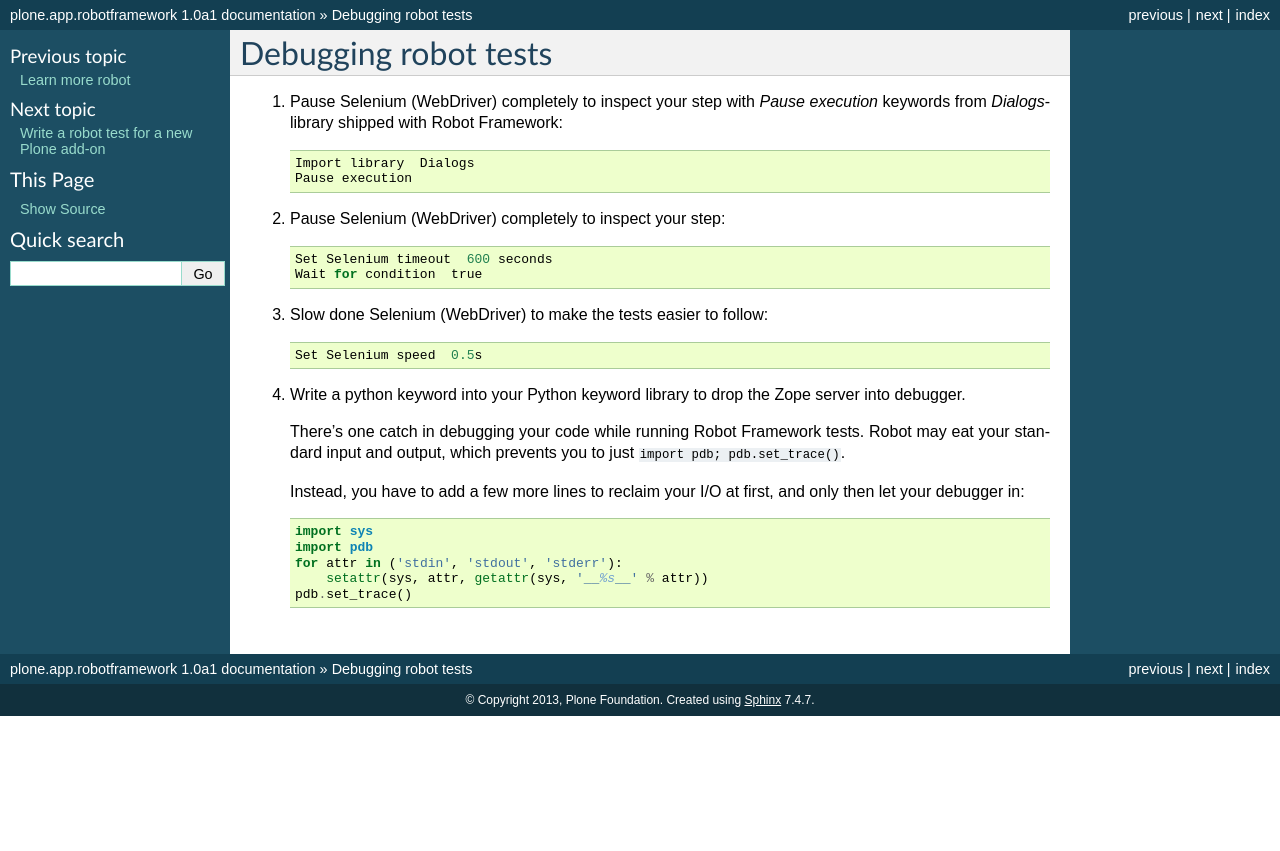
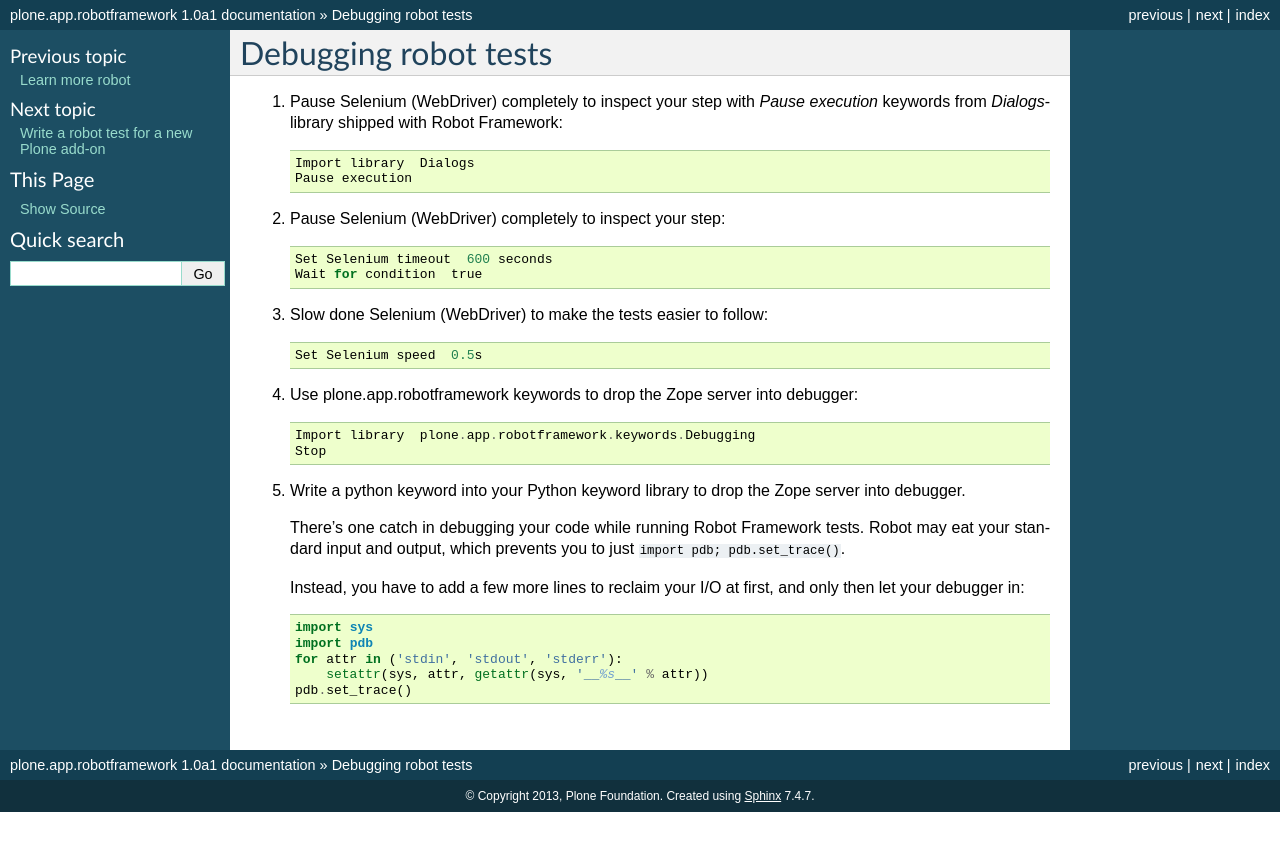
Before and after one commit to plone/plone.app.robotframework, a Sphinx documentation site: the page built from docs/source/debugging.rst, in a window 1280 px wide. Shown: the top 851 px of the page. Built offline with Sphinx 7.4.7, drawn with Linux system fonts in a browser that asks for light colours.

Commit message:
explain stop keyword from debugging library

```diff
--- a/docs/source/debugging.rst
+++ b/docs/source/debugging.rst
@@ -17,7 +17,13 @@ Debugging robot tests
 
        Set Selenium speed  0.5s
 
-4. Write a python keyword into your Python keyword library
+4. Use plone.app.robotframework keywords to drop the Zope server into
+   debugger::
+
+       Import library  plone.app.robotframework.keywords.Debugging
+       Stop
+
+5. Write a python keyword into your Python keyword library
    to drop the Zope server into debugger.
 
    There's one catch in debugging your code while running Robot Framework
```
